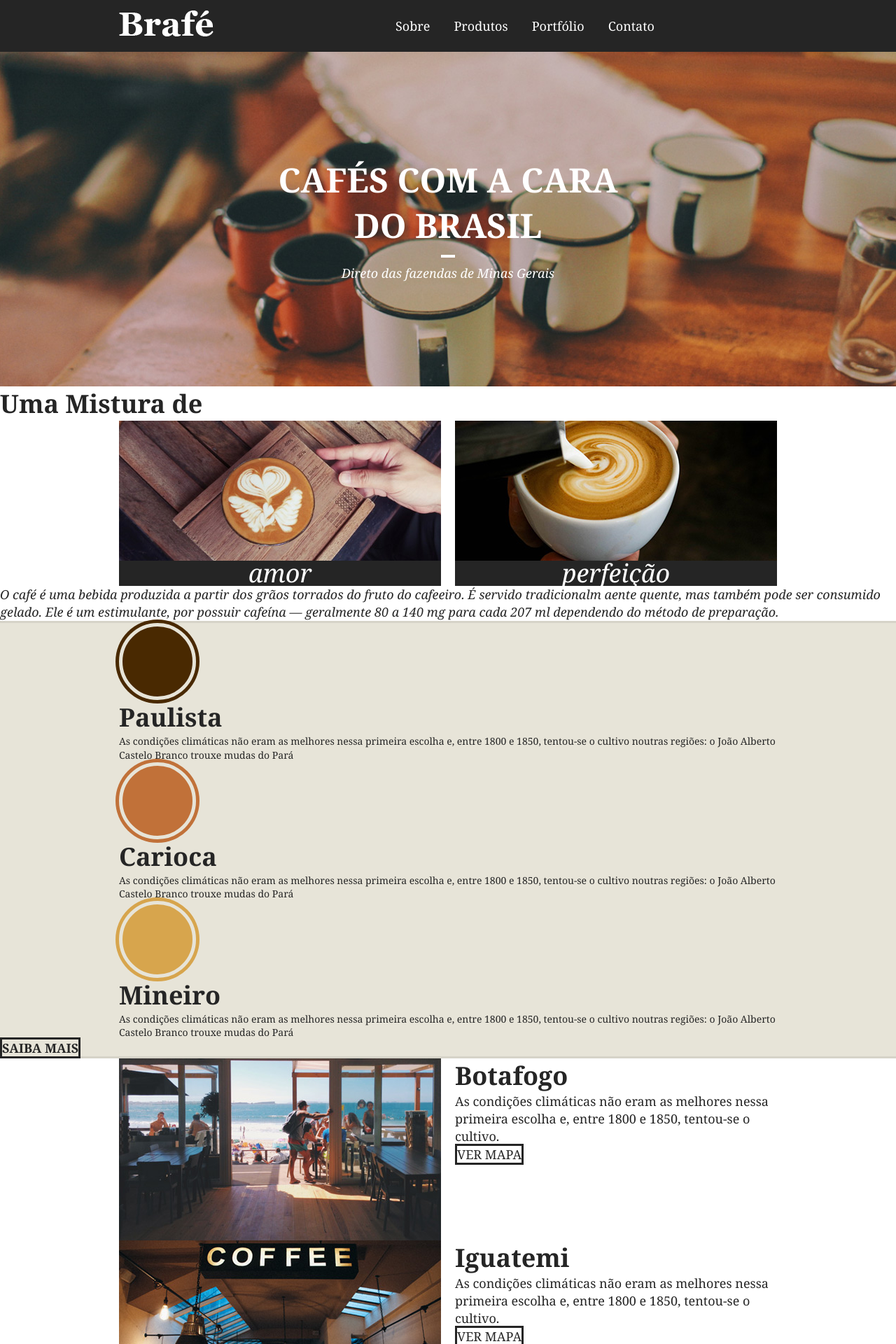
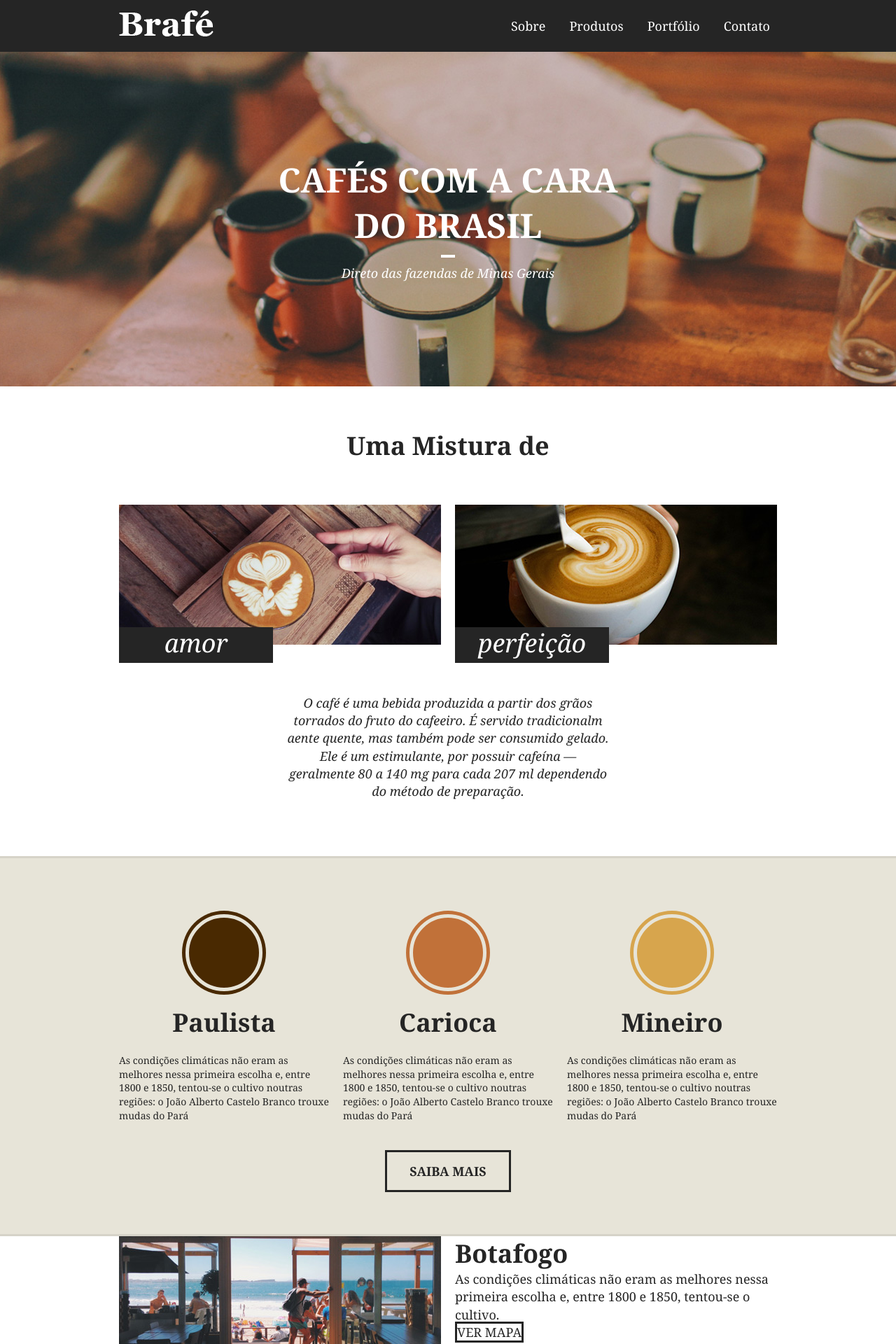
Before and after one commit to jgdj01/origamid-cursos, a PHP site: page / in a window 1280 px wide. Shown: the top 1920 px of the page at 70% size. Run offline with PHP 8.4, Linux system fonts and the light colour scheme.

Commit message:
Brafé 1 - Grid - Produtos

```diff
--- a/css-avancado-posicionamento/brafe-1-grid/css/grid.css
+++ b/css-avancado-posicionamento/brafe-1-grid/css/grid.css
@@ -42,7 +42,7 @@
 }
 
 .grid-4 {
-  width: calc(33.333%-20px);
+  width: calc(33.333% - 20px);
 }
 
 .grid-5 {
--- a/css-avancado-posicionamento/brafe-1-grid/css/style.css
+++ b/css-avancado-posicionamento/brafe-1-grid/css/style.css
@@ -97,8 +97,14 @@ img {
 
 /* Sobre */
 
+.sobre {
+  padding: 60px 0;
+}
+
 .sobre h2 {
   font-size: 2.25em;
+  text-align: center;
+  margin-bottom: 60px;
 }
 
 .sobre-item h3 {
@@ -110,12 +116,18 @@ img {
   font-weight: normal;
   text-align: center;
   position: relative;
+  width: 220px;
+  padding: 5px 0 10px 0;
+  top: -25px;
 }
 
 .sobre > p {
   font-size: 1.125em;
   line-height: 1.4em;
   font-style: italic;
+  max-width: 460px;
+  margin: 20px auto;
+  text-align: center;
 }
 
 /* Produtos */
@@ -124,10 +136,17 @@ img {
   background: #e7e4d8;
   border-top: 3px solid #d6d3c8;
   border-bottom: 3px solid #d6d3c8;
+  padding: 60px 0;
+}
+
+.produtos-item {
+  margin-bottom: 40px;
 }
 
 .produtos-item h2 {
   font-size: 2.25em;
+  text-align: center;
+  margin-bottom: 20px;
 }
 
 .produtos-item h2::before {
@@ -139,6 +158,7 @@ img {
   border-radius: 50%;
   border: 5px solid #e7e4d8;
   box-shadow: 0 0 0 5px currentColor;
+  margin: 20px auto;
 }
 
 h2.produtos-paulista::before {
@@ -166,6 +186,10 @@ h2.produtos-mineiro::before {
   font-size: 1.125em;
   font-weight: bold;
   text-transform: uppercase;
+  display: block;
+  width: 180px;
+  padding: 15px 0;
+  margin: 0 auto;
 }
 
 /* Locais */
```
